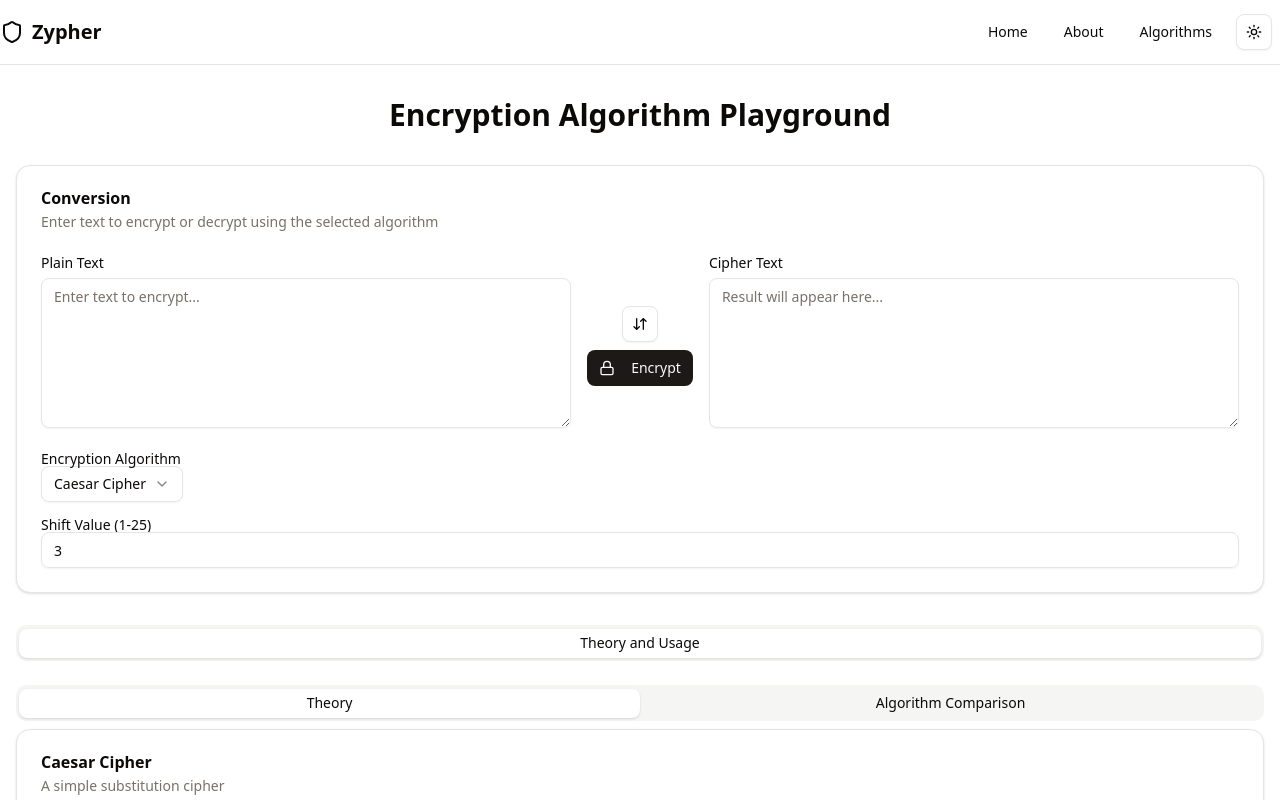
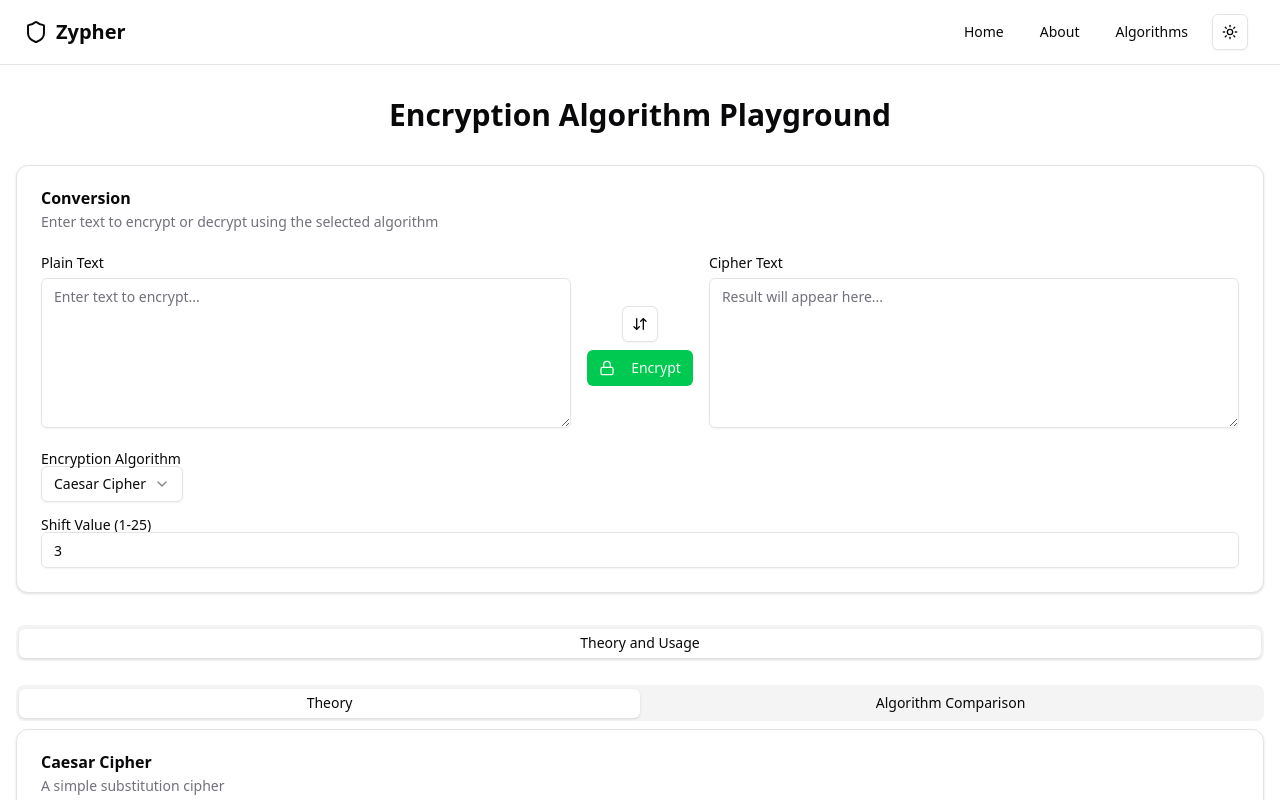
Before and after one commit to Hit-Bheda/Zypher, a Next.js app: page / in a window 1280 px wide. Shown: the top 800 px of the page. Built offline with nearby package versions, Linux system fonts and the light colour scheme.

Commit message:
fix: Some fixes!

```diff
--- a/src/app/globals.css
+++ b/src/app/globals.css
@@ -44,72 +44,72 @@
 }
 
 :root {
-  --radius: 0.625rem;
+  --radius: 0.5rem;
   --background: oklch(1 0 0);
-  --foreground: oklch(0.147 0.004 49.25);
+  --foreground: oklch(0.141 0.005 285.823);
   --card: oklch(1 0 0);
-  --card-foreground: oklch(0.147 0.004 49.25);
+  --card-foreground: oklch(0.141 0.005 285.823);
   --popover: oklch(1 0 0);
-  --popover-foreground: oklch(0.147 0.004 49.25);
-  --primary: oklch(0.216 0.006 56.043);
-  --primary-foreground: oklch(0.985 0.001 106.423);
-  --secondary: oklch(0.97 0.001 106.424);
-  --secondary-foreground: oklch(0.216 0.006 56.043);
-  --muted: oklch(0.97 0.001 106.424);
-  --muted-foreground: oklch(0.553 0.013 58.071);
-  --accent: oklch(0.97 0.001 106.424);
-  --accent-foreground: oklch(0.216 0.006 56.043);
+  --popover-foreground: oklch(0.141 0.005 285.823);
+  --primary: oklch(0.723 0.219 149.579);
+  --primary-foreground: oklch(0.982 0.018 155.826);
+  --secondary: oklch(0.967 0.001 286.375);
+  --secondary-foreground: oklch(0.21 0.006 285.885);
+  --muted: oklch(0.967 0.001 286.375);
+  --muted-foreground: oklch(0.552 0.016 285.938);
+  --accent: oklch(0.967 0.001 286.375);
+  --accent-foreground: oklch(0.21 0.006 285.885);
   --destructive: oklch(0.577 0.245 27.325);
-  --border: oklch(0.923 0.003 48.717);
-  --input: oklch(0.923 0.003 48.717);
-  --ring: oklch(0.709 0.01 56.259);
+  --border: oklch(0.92 0.004 286.32);
+  --input: oklch(0.92 0.004 286.32);
+  --ring: oklch(0.723 0.219 149.579);
   --chart-1: oklch(0.646 0.222 41.116);
   --chart-2: oklch(0.6 0.118 184.704);
   --chart-3: oklch(0.398 0.07 227.392);
   --chart-4: oklch(0.828 0.189 84.429);
   --chart-5: oklch(0.769 0.188 70.08);
-  --sidebar: oklch(0.985 0.001 106.423);
-  --sidebar-foreground: oklch(0.147 0.004 49.25);
-  --sidebar-primary: oklch(0.216 0.006 56.043);
-  --sidebar-primary-foreground: oklch(0.985 0.001 106.423);
-  --sidebar-accent: oklch(0.97 0.001 106.424);
-  --sidebar-accent-foreground: oklch(0.216 0.006 56.043);
-  --sidebar-border: oklch(0.923 0.003 48.717);
-  --sidebar-ring: oklch(0.709 0.01 56.259);
+  --sidebar: oklch(0.985 0 0);
+  --sidebar-foreground: oklch(0.141 0.005 285.823);
+  --sidebar-primary: oklch(0.723 0.219 149.579);
+  --sidebar-primary-foreground: oklch(0.982 0.018 155.826);
+  --sidebar-accent: oklch(0.967 0.001 286.375);
+  --sidebar-accent-foreground: oklch(0.21 0.006 285.885);
+  --sidebar-border: oklch(0.92 0.004 286.32);
+  --sidebar-ring: oklch(0.723 0.219 149.579);
 }
 
 .dark {
-  --background: oklch(0.147 0.004 49.25);
-  --foreground: oklch(0.985 0.001 106.423);
-  --card: oklch(0.216 0.006 56.043);
-  --card-foreground: oklch(0.985 0.001 106.423);
-  --popover: oklch(0.216 0.006 56.043);
-  --popover-foreground: oklch(0.985 0.001 106.423);
-  --primary: oklch(0.923 0.003 48.717);
-  --primary-foreground: oklch(0.216 0.006 56.043);
-  --secondary: oklch(0.268 0.007 34.298);
-  --secondary-foreground: oklch(0.985 0.001 106.423);
-  --muted: oklch(0.268 0.007 34.298);
-  --muted-foreground: oklch(0.709 0.01 56.259);
-  --accent: oklch(0.268 0.007 34.298);
-  --accent-foreground: oklch(0.985 0.001 106.423);
+  --background: oklch(0.141 0.005 285.823);
+  --foreground: oklch(0.985 0 0);
+  --card: oklch(0.21 0.006 285.885);
+  --card-foreground: oklch(0.985 0 0);
+  --popover: oklch(0.21 0.006 285.885);
+  --popover-foreground: oklch(0.985 0 0);
+  --primary: oklch(0.696 0.17 162.48);
+  --primary-foreground: oklch(0.393 0.095 152.535);
+  --secondary: oklch(0.274 0.006 286.033);
+  --secondary-foreground: oklch(0.985 0 0);
+  --muted: oklch(0.274 0.006 286.033);
+  --muted-foreground: oklch(0.705 0.015 286.067);
+  --accent: oklch(0.274 0.006 286.033);
+  --accent-foreground: oklch(0.985 0 0);
   --destructive: oklch(0.704 0.191 22.216);
   --border: oklch(1 0 0 / 10%);
   --input: oklch(1 0 0 / 15%);
-  --ring: oklch(0.553 0.013 58.071);
+  --ring: oklch(0.527 0.154 150.069);
   --chart-1: oklch(0.488 0.243 264.376);
   --chart-2: oklch(0.696 0.17 162.48);
   --chart-3: oklch(0.769 0.188 70.08);
   --chart-4: oklch(0.627 0.265 303.9);
   --chart-5: oklch(0.645 0.246 16.439);
-  --sidebar: oklch(0.216 0.006 56.043);
-  --sidebar-foreground: oklch(0.985 0.001 106.423);
-  --sidebar-primary: oklch(0.488 0.243 264.376);
-  --sidebar-primary-foreground: oklch(0.985 0.001 106.423);
-  --sidebar-accent: oklch(0.268 0.007 34.298);
-  --sidebar-accent-foreground: oklch(0.985 0.001 106.423);
+  --sidebar: oklch(0.21 0.006 285.885);
+  --sidebar-foreground: oklch(0.985 0 0);
+  --sidebar-primary: oklch(0.696 0.17 162.48);
+  --sidebar-primary-foreground: oklch(0.393 0.095 152.535);
+  --sidebar-accent: oklch(0.274 0.006 286.033);
+  --sidebar-accent-foreground: oklch(0.985 0 0);
   --sidebar-border: oklch(1 0 0 / 10%);
-  --sidebar-ring: oklch(0.553 0.013 58.071);
+  --sidebar-ring: oklch(0.527 0.154 150.069);
 }
 
 @layer base {
--- a/src/components/encryption-tool.tsx
+++ b/src/components/encryption-tool.tsx
@@ -196,8 +196,6 @@
       });
     }
   };
-
-  // -- Add renderAlgorithmParams & JSX Below --
 
   // Render the algorithm-specific parameters
   const renderAlgorithmParams = () => {
--- a/src/components/navbar.tsx
+++ b/src/components/navbar.tsx
@@ -6,7 +6,7 @@
 
 export function Navbar() {
   return (
-    <header className="sticky top-0 z-50 w-full border-b bg-background/95 backdrop-blur supports-[backdrop-filter]:bg-background/60">
+    <header className="sticky top-0 px-6 z-50 w-full border-b bg-background/95 backdrop-blur supports-[backdrop-filter]:bg-background/60">
       <div className="container flex h-16 items-center">
         <div className="mr-4 flex">
           <Link href="/" className="flex items-center space-x-2">
```
Also changed, not shown: 1 other file (tests, documents, lock files or other folders).
